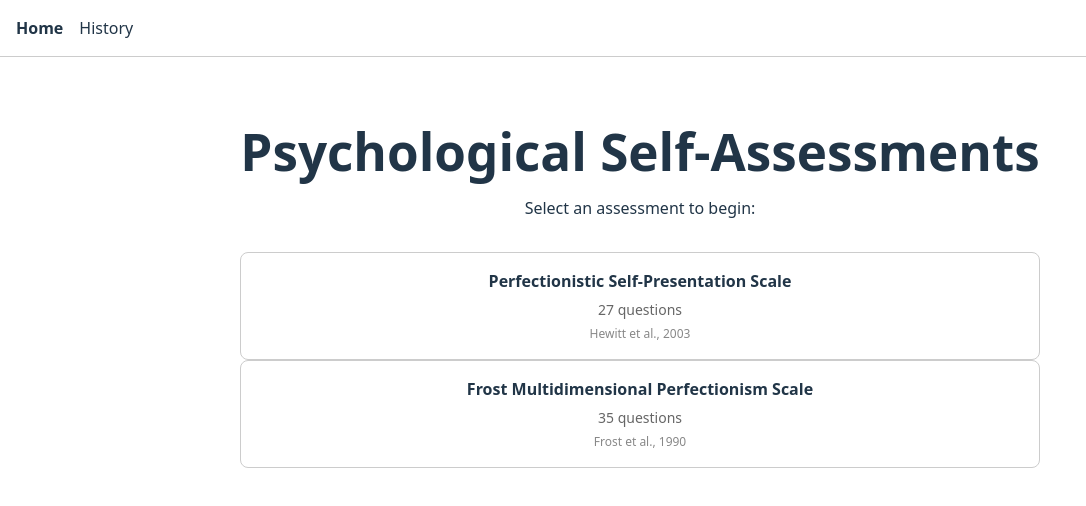
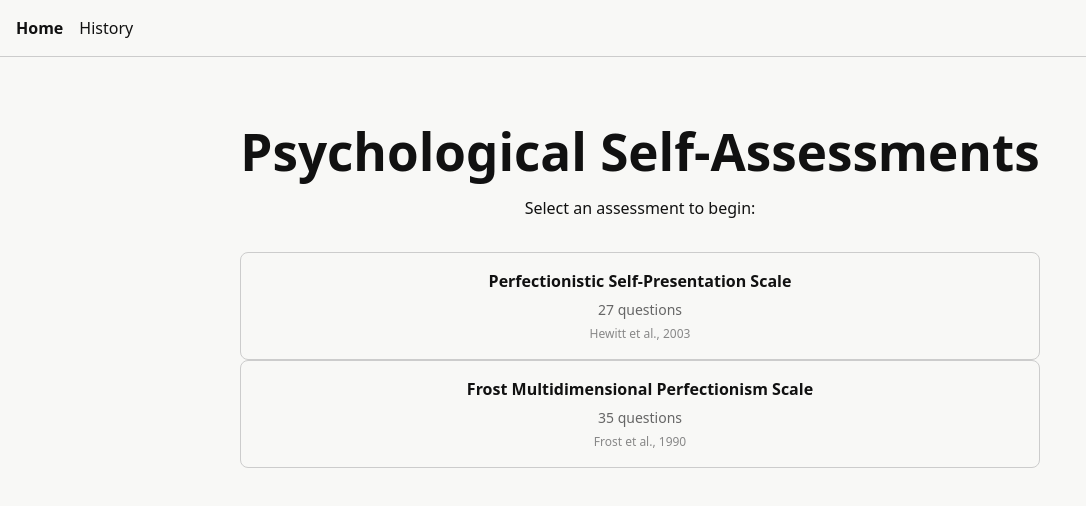
Before and after one commit to strager/self-psych, a Vue app: page / in a window 1280 px wide. Shown: the top 506 px of the page, without its empty margins (0-1086 px from the left). Built offline with nearby package versions, Linux system fonts and the light colour scheme.

Commit message:
fix: new color scheme

```diff
--- a/src/style.css
+++ b/src/style.css
@@ -3,9 +3,9 @@
   line-height: 1.5;
   font-weight: 400;
 
-  color-scheme: light dark;
-  color: rgba(255, 255, 255, 0.87);
-  background-color: #242424;
+  color-scheme: light;
+  color: #111;
+  background-color: #f8f8f6;
 
   font-synthesis: none;
   text-rendering: optimizeLegibility;
@@ -15,11 +15,11 @@
 
 a {
   font-weight: 500;
-  color: #646cff;
-  text-decoration: inherit;
+  color: #333;
+  text-decoration: underline;
 }
 a:hover {
-  color: #535bf2;
+  color: #000;
 }
 
 body {
@@ -35,41 +35,25 @@
 
 button {
   border-radius: 8px;
-  border: 1px solid transparent;
+  border: 1px solid #ccc;
   padding: 0.6em 1.2em;
   font-size: 1em;
   font-weight: 500;
   font-family: inherit;
-  background-color: #1a1a1a;
+  background-color: #fff;
+  color: #111;
   cursor: pointer;
   transition: border-color 0.25s;
 }
 button:hover {
-  border-color: #646cff;
+  border-color: #666;
 }
 button:focus,
 button:focus-visible {
   outline: 4px auto -webkit-focus-ring-color;
 }
 
-.card {
-  padding: 2em;
-}
-
 #app {
   max-width: 1280px;
   margin: 0 auto;
 }
-
-@media (prefers-color-scheme: light) {
-  :root {
-    color: #213547;
-    background-color: #ffffff;
-  }
-  a:hover {
-    color: #747bff;
-  }
-  button {
-    background-color: #f9f9f9;
-  }
-}
```
